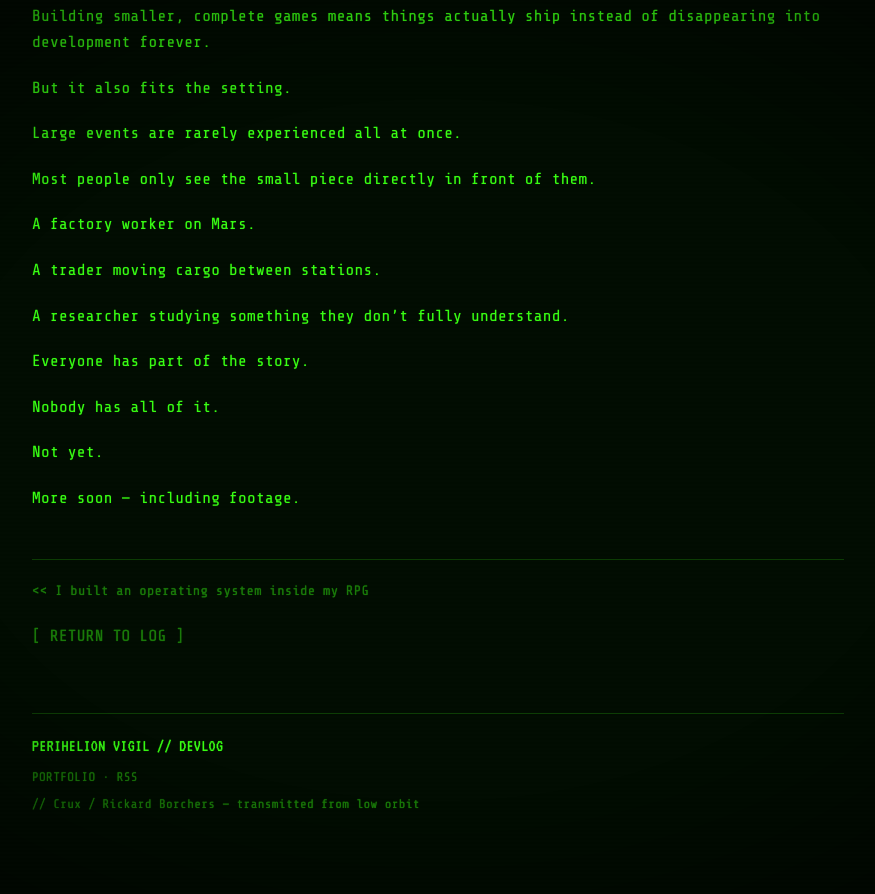
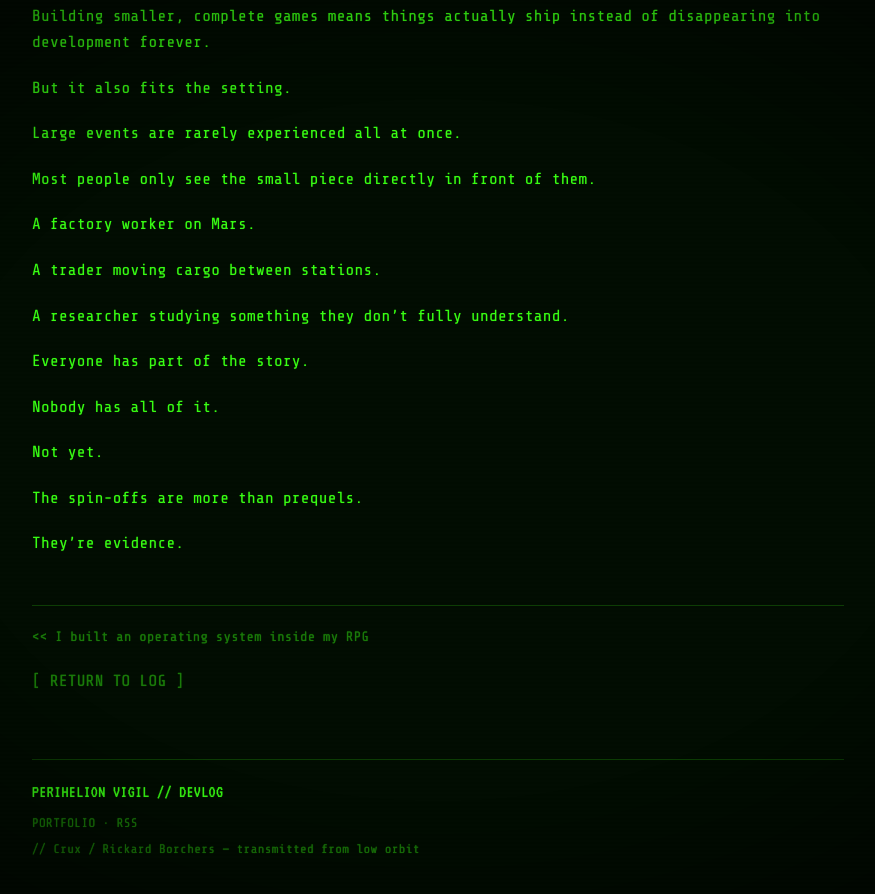
Before and after one commit to Winterunmute/perihelion-vigil-devlog, a Jekyll site: the page built from _posts/2026-06-15-he-3-extraktion.md, in a window 1280 px wide and 900 px high, scrolled down 3639 px. Shown: the top 894 px of the window, without its empty margins (202-1077 px from the left). Built offline with Jekyll 4.4.1, drawn with Linux system fonts in a browser that asks for light colours; before the commit the page ends 4493 px from its top, so only the background shows below that.

Commit message:
post: update closing line

```diff
--- a/_posts/2026-06-15-he-3-extraktion.md
+++ b/_posts/2026-06-15-he-3-extraktion.md
@@ -160,4 +160,6 @@ Nobody has all of it.
 
 Not yet.
 
-More soon — including footage.
+The spin-offs are more than prequels.
+
+They're evidence.
```
